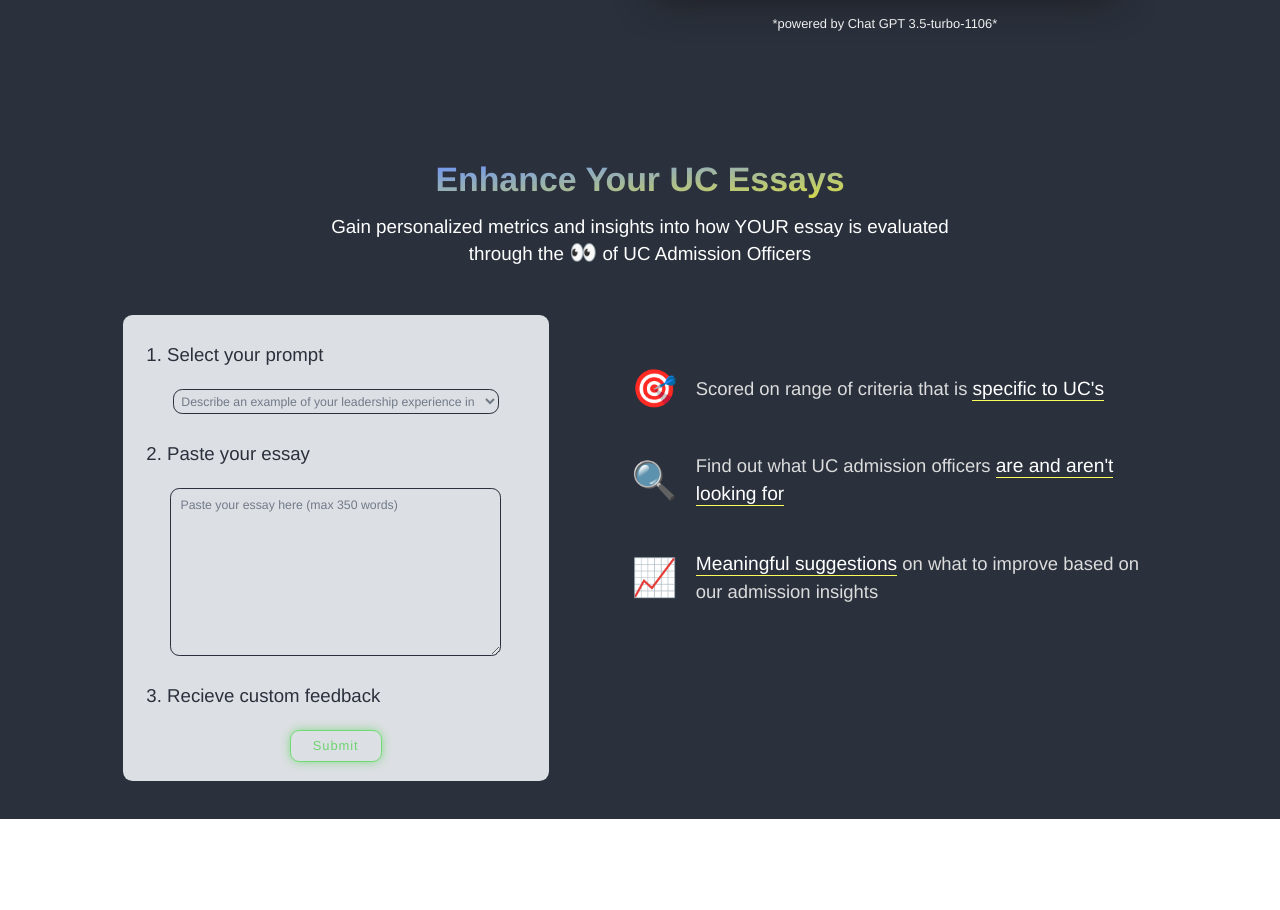
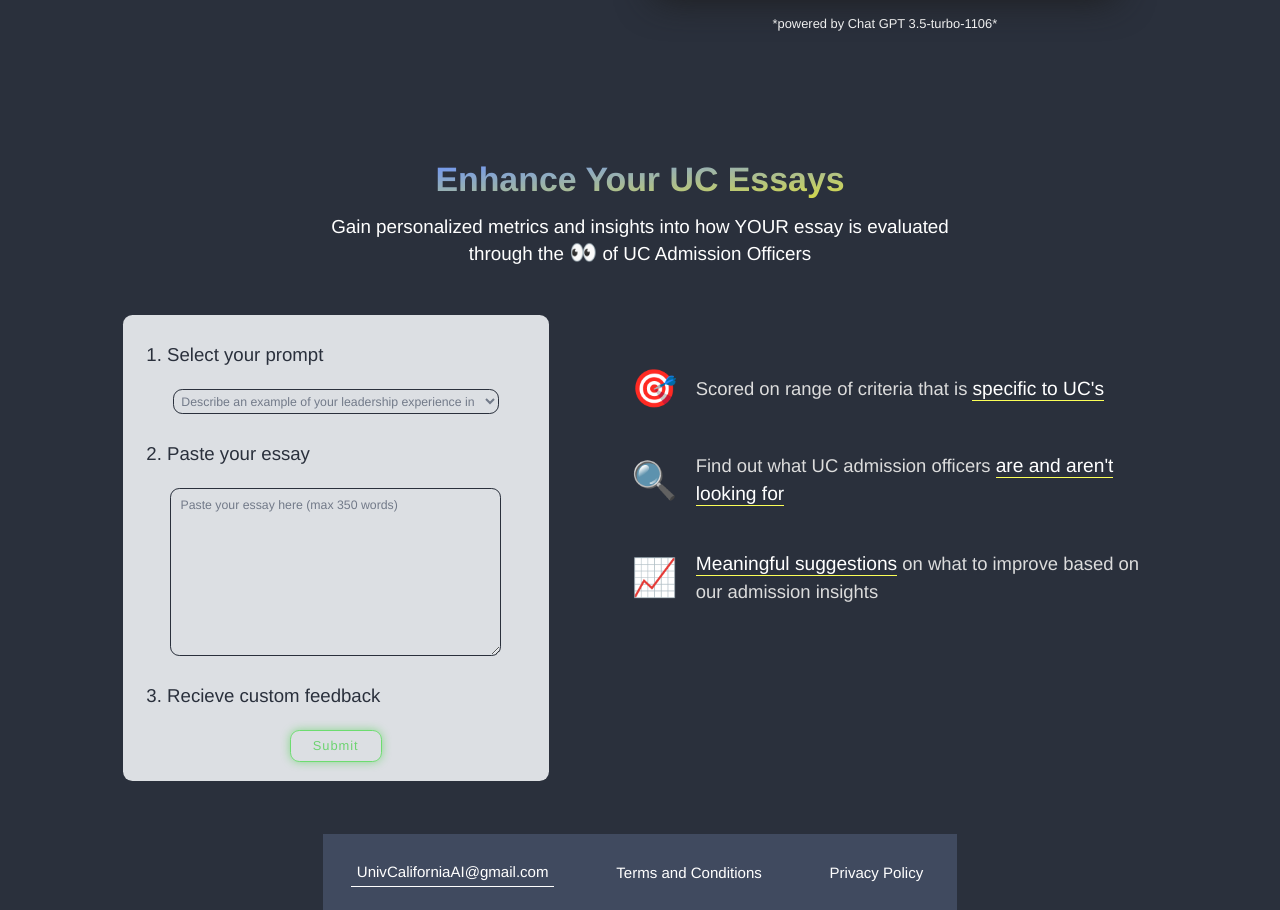
Before and after one commit to Lopez-Jordan/UC-Chatbot, a React (Vite) app in the folder client/: page / in a window 1280 px wide. Shown: the part 647-1557 px from the top of the page. Before the commit the page ends 1466 px from the top, so only its background shows below. Built offline with nearby package versions, Linux system fonts and the light colour scheme.

Commit message:
updated app with privacy policy and terms and footer

```diff
--- a/client/src/components/Reviewer/Reviewer.css
+++ b/client/src/components/Reviewer/Reviewer.css
@@ -1,7 +1,7 @@
 .main2{
     height: 110%;
     background-color: #2a303c;
-    padding: 40px 110px;
+    padding: 40px 110px 0px 110px;
     display: flex;
     flex-direction: column;
     align-items: center;
@@ -146,6 +146,32 @@ select:focus{
     animation: spin 1s linear infinite;
 }
 
+.footer{
+    width: fit-content;
+    height: 10vh;
+    background-color: #404a5f;
+    margin-top: 5%;
+    color: white;
+    display: flex;
+    align-items: center;
+    justify-content: space-around;
+}
+.footerButton{
+    outline: none;
+    padding: 6px;
+    font-size: 16px;
+    transition: background-color 0.5s ease;
+    background-color: transparent;
+    color: white;
+    border: none;
+    cursor: pointer;
+    margin: 0 30px;
+}
+.footerButton:hover{
+    background-color: rgb(166, 166, 166);
+
+}
+
 @keyframes spin {
     0% { transform: rotate(0deg); }
     100% { transform: rotate(360deg); }
--- a/client/src/components/Reviewer/Reviewer.jsx
+++ b/client/src/components/Reviewer/Reviewer.jsx
@@ -146,6 +146,13 @@ export default function Reviewer() {
           </div>
         </div>
       </div>
+      <section className='footer'>
+        <a className='footerButton' style={{color: "white", borderBottom: '1px solid white', textDecoration: 'none', padding: "none"}} href="mailto:univcaliforniaai@gmail.com">UnivCaliforniaAI@gmail.com</a>
+        <button className='footerButton' onClick={() => navigate('/terms')}>Terms and Conditions</button>
+        <button className='footerButton' onClick={() => navigate('/privacy')}>Privacy Policy</button>
+
+
+      </section>
     </div>
   );
 }
--- a/client/src/main.jsx
+++ b/client/src/main.jsx
@@ -7,6 +7,7 @@ import App from './App.jsx'
 import Success from "./pages/success/Success.jsx";
 import Purchase from './pages/Purchase/Purchase.jsx'
 import Terms from './pages/Terms/Terms.jsx';
+import Privacy from "./pages/Privacy/Privacy.jsx";
 import { GoogleOAuthProvider } from '@react-oauth/google';
 
 
@@ -32,6 +33,10 @@ const router = createBrowserRouter([
         path: '/terms',
         element: <Terms />
       },
+      {
+        path: '/privacy',
+        element: <Privacy />
+      },
     ]
   },
 ]);
--- /dev/null
+++ b/client/src/pages/Privacy/Privacy.css
@@ -0,0 +1,22 @@
+.termsMain{
+    padding: 100px 140px;
+    background-color:  #2a303c;
+    color: white;
+    height: 100%
+}
+.termsHeader{
+    background: linear-gradient(to bottom right, #91aeff, #fbff00);
+
+    -webkit-background-clip: text;
+    color: transparent;
+}
+.bolder{
+    font-weight: 600;
+    font-style: 20px;
+
+}
+
+
+.spaceBelow{
+    margin-bottom: 20px;
+}
--- /dev/null
+++ b/client/src/pages/Privacy/Privacy.jsx
@@ -0,0 +1,13 @@
+import './Privacy.css';
+
+export default function Privacy () {
+
+    return(
+        <div className='termsMain'>
+            <h1 className='termsHeader spaceBelow'>Privacy Policy</h1>
+            <p className='spaceBelow'>Last Updated: December 20, 2023</p>
+
+
+        </div>
+    );
+}
```
Also changed, not shown: 1 other file (tests, documents, lock files or other folders).
